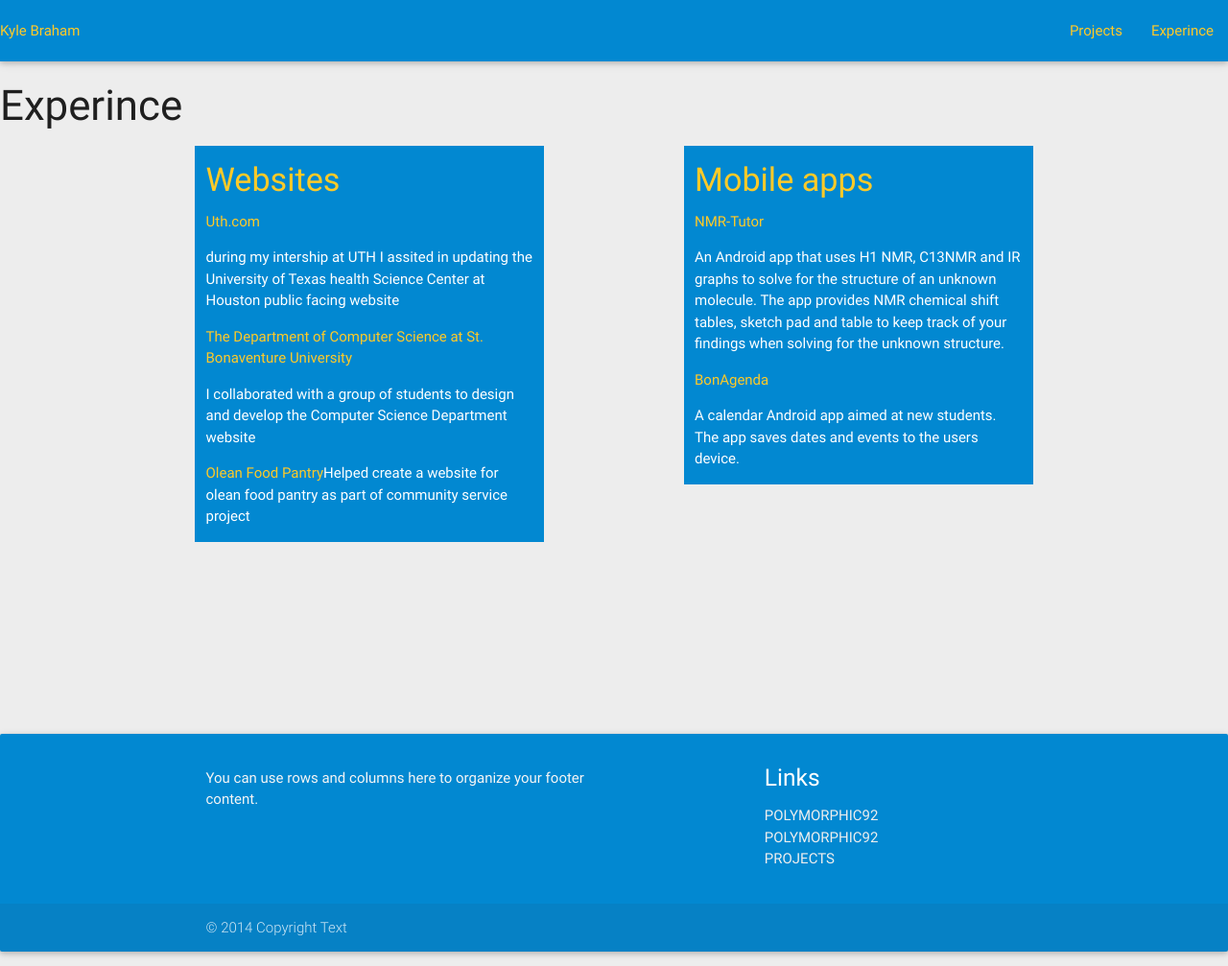
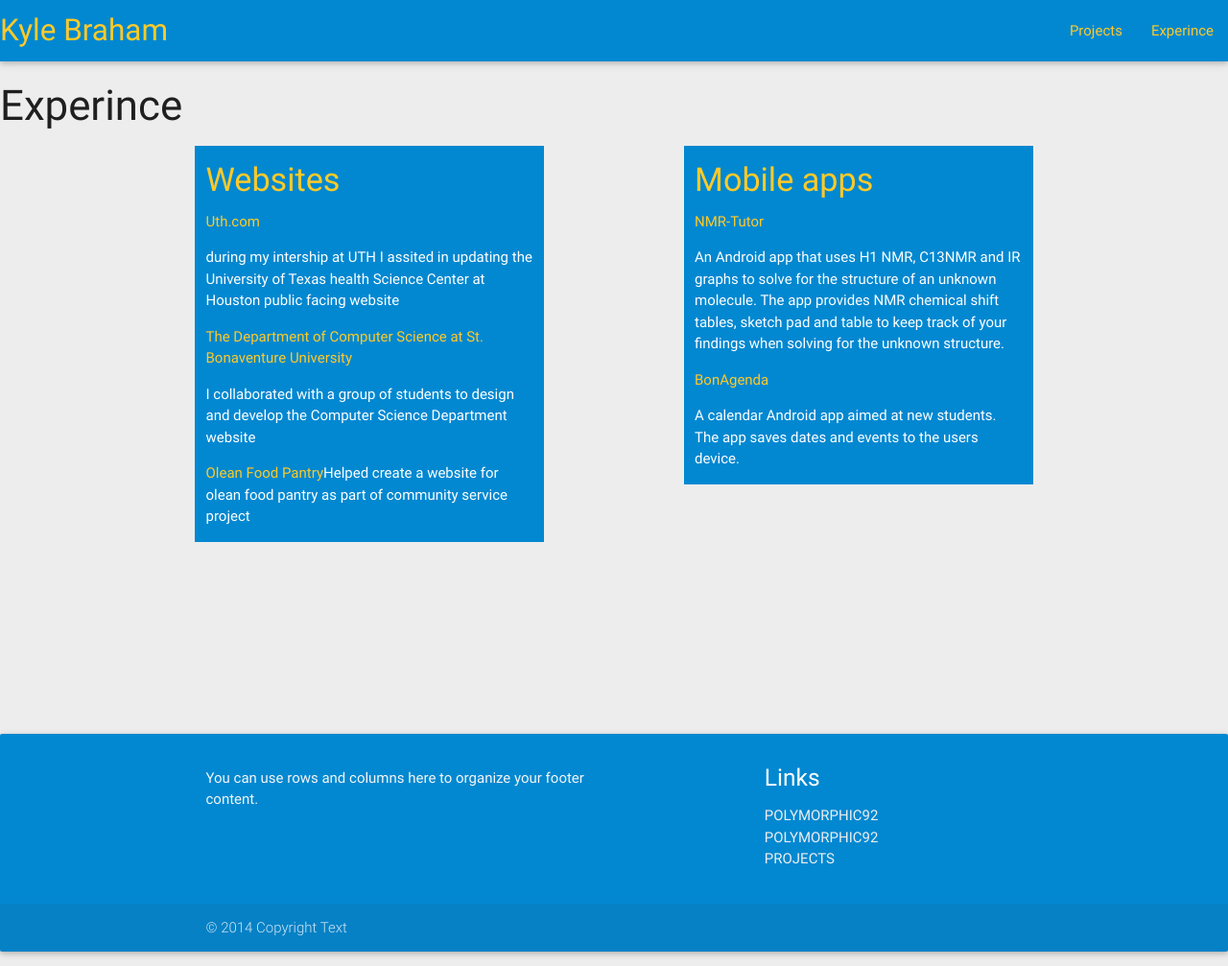
Before and after one commit to polymorphic92/polymorphic92.github.io, a Jekyll site: the page built from experince.html, in a window 1280 px wide. Shown: the whole page at 96% size. Built offline with Jekyll 4.4.1, drawn with Linux system fonts in a browser that asks for light colours; nearby versions of some CDN libraries.

Commit message:
back to home fix

```diff
--- a/_includes/topbar.html
+++ b/_includes/topbar.html
@@ -1,7 +1,7 @@
 <nav class="light-blue darken-2 ">
     <div class="nav-wrapper">
 <!--      <a class=" amber-text text-lighten-1"href="#" class="brand-logo">Kyle Braham</a>-->
-      <a class=" amber-text text-lighten-1"href="http://polymorphic92.github.io/" class="brand-logo">Kyle Braham</a>
+      <a href="/" title="Home"  class="brand-logo  amber-text text-lighten-1">Kyle Braham</a>
       <ul id="nav-mobile" class="right hide-on-med-and-down">
         <li><a  class=" amber-text text-lighten-1"href="project.html">Projects</a></li>
         <li><a  class=" amber-text text-lighten-1" href="experince.html">Experince</a></li>
--- a/experince.html
+++ b/experince.html
@@ -1,7 +1,7 @@
 ---
 layout: subpage
 ---
-<div class="home">
+<div class="ex">
     <h3>Experince</h3>
     <div class="projects container">
     <div class="row white-text">
--- a/project.html
+++ b/project.html
@@ -1,7 +1,7 @@
 ---
 layout: subpage
 ---
-<div class="home">
+<div class="prod">
     <div class="projects container">
     <div class="row">
       <div class="col s12 pTitle"><h3>Projects</h3></div>
```
Also changed, not shown: 3 other files.
